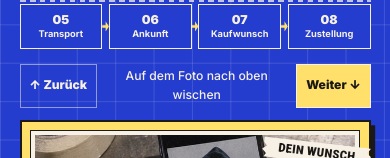
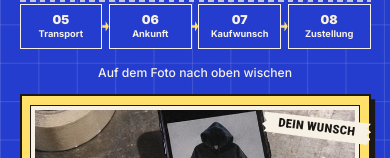
Before and after one commit to FromROMDANan/kryvo, a plain HTML site: page index.html in a window 390 px wide. Shown: the part 1100-1258 px from the top of the page. Drawn offline with Linux system fonts and the light colour scheme.

Commit message:
Remove mobile route arrow buttons

```diff
--- a/index.html
+++ b/index.html
@@ -9,7 +9,7 @@
   <link rel="icon" href="assets/favicon.png" type="image/png">
   <link rel="stylesheet" href="assets/fonts.css">
   <link rel="stylesheet" href="site.css?v=2">
-  <link rel="stylesheet" href="route.css?v=4">
+  <link rel="stylesheet" href="route.css?v=5">
   <link rel="stylesheet" href="warehouse.css">
   <link rel="stylesheet" href="tracking.css">
   <link rel="stylesheet" href="styling.css">
@@ -18,7 +18,7 @@
   <link rel="stylesheet" href="catalog.css">
   <link rel="stylesheet" href="product.css">
   <script defer src="shop.js"></script>
-  <script defer src="route.js?v=4"></script>
+  <script defer src="route.js?v=5"></script>
   <script defer src="warehouse.js"></script>
   <script defer src="tracking.js"></script>
   <script defer src="styling.js"></script>
@@ -97,12 +97,10 @@
         </ol>
       </div>
     </nav>
-    <div class="kr-journey__pager" data-journey-controls hidden>
-      <button type="button" aria-controls="journey-track" data-journey-direction="-1"><span aria-hidden="true">↑</span> Zurück</button>
-      <span class="kr-journey__swipe-hint">Auf dem Foto nach oben wischen</span>
-      <button type="button" aria-controls="journey-track" data-journey-direction="1">Weiter <span aria-hidden="true">↓</span></button>
+    <p class="kr-journey__swipe-hint" data-journey-hint hidden>
+      Auf dem Foto nach oben wischen
       <span class="visually-hidden" role="status" data-journey-status></span>
-    </div>
+    </p>
     <div class="kr-journey__frame">
       <ol id="journey-track" class="kr-journey__track">
         <li class="kr-journey__panel" id="route-wunsch" style="--chapter-paper:#ffe06b;--chapter-tilt:-7deg">
--- a/route.css
+++ b/route.css
@@ -322,34 +322,11 @@
 .kr-journey[data-journey-motion] .kr-journey__media img { max-height: none; min-height: 0; }
 .kr-journey[data-journey-motion] .kr-journey__index { margin-bottom: .45rem; }
 
-.kr-journey__pager:not([hidden]) {
-  display: grid;
-  grid-template-columns: auto minmax(0, 1fr) auto;
-  align-items: center;
-  gap: .4rem;
+.kr-journey__swipe-hint {
   margin-block: .6rem .55rem;
+  font-size: .76rem;
+  text-align: center;
 }
-
-.kr-journey__pager button {
-  min-height: 44px;
-  padding: .3rem .55rem;
-  border: 1px solid var(--journey-cream);
-  color: var(--journey-ink);
-  background: var(--journey-yellow);
-  font-size: .76rem;
-  font-weight: 850;
-  white-space: nowrap;
-}
-
-.kr-journey__pager button[aria-disabled='true'] {
-  color: var(--journey-cream);
-  background: transparent;
-  border-color: #f6f0e585;
-  cursor: default;
-}
-
-.kr-journey__pager button:focus-visible { outline-color: var(--journey-cream); }
-.kr-journey__swipe-hint { font-size: .76rem; text-align: center; }
 
 .kr-journey[data-journey-pager] .kr-journey__stage { padding-block: clamp(1.35rem, 4vw, 3rem); }
 
--- a/route.js
+++ b/route.js
@@ -5,10 +5,8 @@
   const panels = [...route.querySelectorAll('.kr-journey__panel')];
   const links = [...route.querySelectorAll('[data-journey-step]')];
   const cardFrame = route.querySelector('.kr-journey__frame');
-  const controls = route.querySelector('[data-journey-controls]');
-  const back = controls.querySelector('[data-journey-direction="-1"]');
-  const next = controls.querySelector('[data-journey-direction="1"]');
-  const status = controls.querySelector('[data-journey-status]');
+  const hint = route.querySelector('[data-journey-hint]');
+  const status = hint.querySelector('[data-journey-status]');
   const pageHeader = document.querySelector('.header, .site-header');
   const motion = window.matchMedia('(min-height: 590px) and (prefers-reduced-motion: no-preference)');
   const compact = window.matchMedia('(max-width: 47rem), (pointer: coarse) and (max-height: 32rem)');
@@ -48,8 +46,6 @@
     route.toggleAttribute('data-journey-sliding', animate && adjacent);
     setPosition(step);
     setCurrent(step);
-    back.setAttribute('aria-disabled', String(step === 0));
-    next.setAttribute('aria-disabled', String(step === lastStep));
     status.textContent = `Etappe ${step + 1} von ${panels.length} · ${links[step].querySelector('strong').textContent}`;
   }
 
@@ -84,7 +80,7 @@
       const step = Math.max(0, previousStep);
       route.removeAttribute('data-journey-motion');
       route.setAttribute('data-journey-pager', '');
-      controls.hidden = false;
+      hint.hidden = false;
       previousStep = -1;
       showPage(step, false);
       return;
@@ -92,7 +88,7 @@
 
     route.removeAttribute('data-journey-pager');
     route.removeAttribute('data-journey-sliding');
-    controls.hidden = true;
+    hint.hidden = true;
     headerHeight = pageHeader && getComputedStyle(pageHeader).position === 'sticky'
       ? pageHeader.getBoundingClientRect().height
       : 0;
@@ -163,9 +159,6 @@
     });
   });
 
-  back.addEventListener('click', () => showPage(previousStep - 1));
-  next.addEventListener('click', () => showPage(previousStep + 1));
-
   function clearGesture() { gesture = undefined; }
 
   cardFrame.addEventListener('touchstart', (event) => {
```
